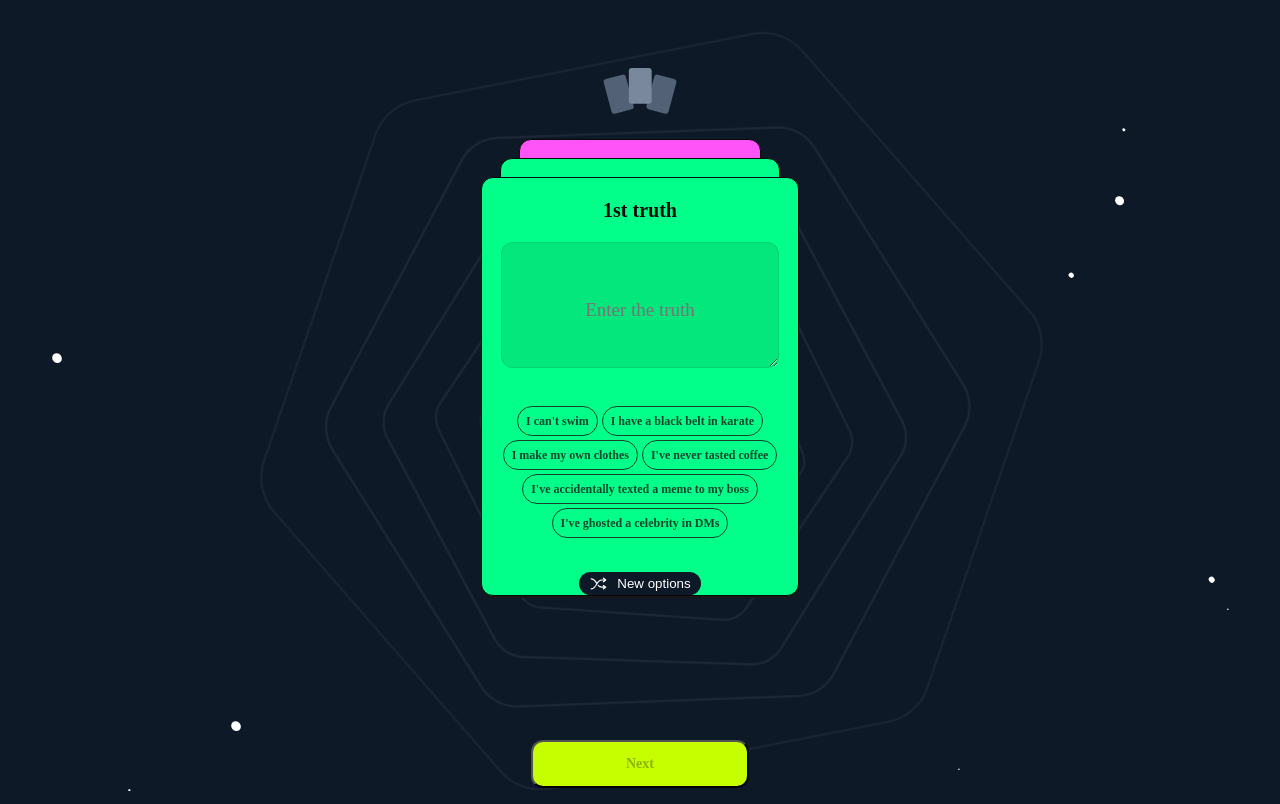
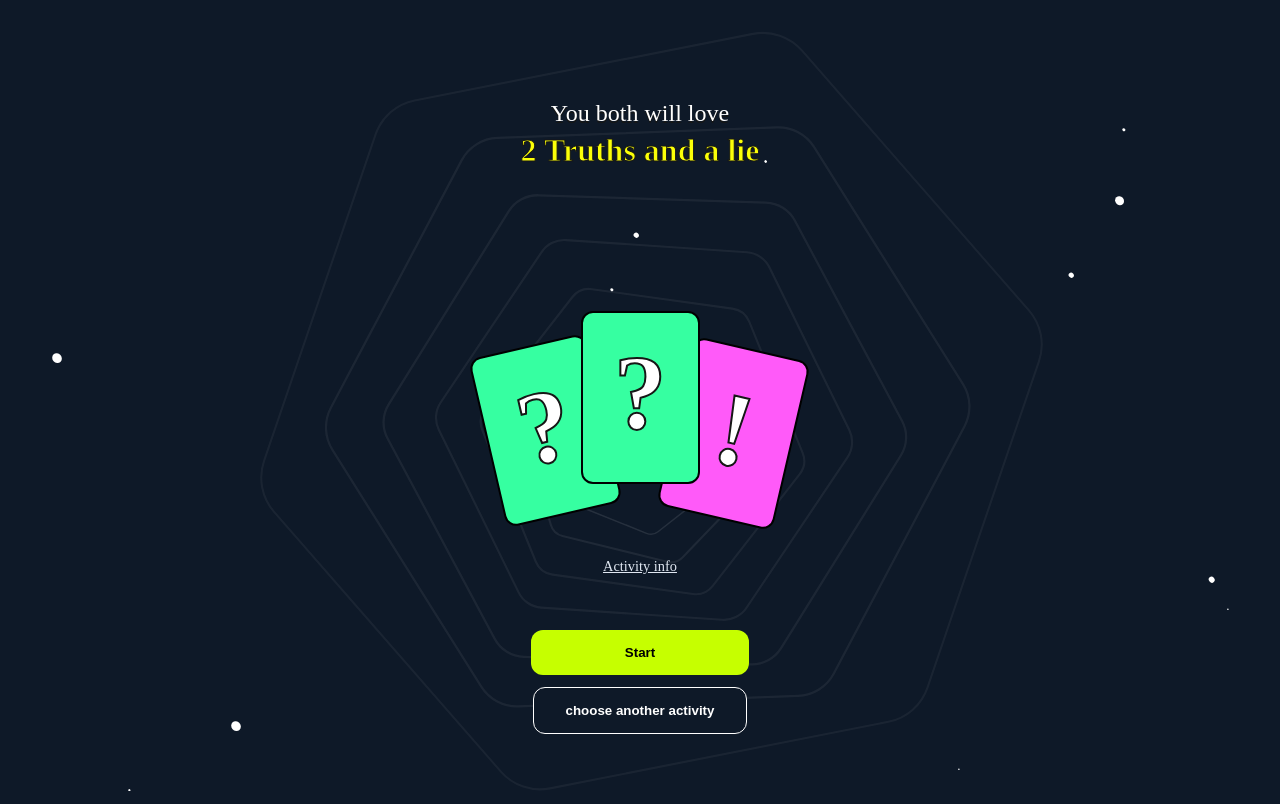
Before and after one commit to Abhirajkar27/TTOL_V2, a React (Create React App) app: page / in a window 1280 px wide. Built offline with nearby package versions, Linux system fonts and the light colour scheme.

Commit message:
2 pages ready

```diff
--- a/src/App.js
+++ b/src/App.js
@@ -1,13 +1,13 @@
-import React from "react";
+import React, { useState } from "react";
 import "./App.css";
 import Eclipse from "./components/Eclipse";
-import Cards from "./components/Cards";
-import TruthCards from "./components/TruthCards";
 import Landing from "./pages/Landing";
 import TruthIp from "./pages/TruthIp";
 
 
 const App = () => {
+  const [isAddTruthPage, setIsAddTruthPage] = useState(false);
+
   return (
     <div className="pgcont">
       <div className="bgpg1">
@@ -120,7 +120,8 @@ const App = () => {
       <Eclipse class="Eclp10"/>
       <Eclipse class="Eclp11"/>
       <Eclipse class="Eclp12"/>
-      <TruthIp/>
+      {!isAddTruthPage &&<Landing onNext={()=>{setIsAddTruthPage(true);}}/>}
+      {isAddTruthPage && <TruthIp/>}
     </div>
   );
 };
--- a/src/pages/Landing.jsx
+++ b/src/pages/Landing.jsx
@@ -1,7 +1,7 @@
 import React, { useState } from 'react'
 import Cards from '../components/Cards'
 import ActivityInfo from "../components/ActivityInfo";
-const Landing = () => {
+const Landing = (props) => {
   const [isShowActivityInfo, setISShowActivityInfo] = useState(false);
 
   return (
@@ -20,7 +20,7 @@ const Landing = () => {
         <p className='Landing_activity_info' onClick={() => { setISShowActivityInfo(true); }}>Activity info</p>
       </div>}
       <div className={`Landing_buttons ${isShowActivityInfo?'lbmargintop':''}`}>
-        <button className='Landing_start'>Start</button>
+        <button className='Landing_start' onClick={props.onNext}>Start</button>
         <button className='Landing_activity'>choose another activity</button>
       </div>
     </div>
```
Also changed, not shown: src/components/TruthCards.jsx (+7 -7 lines).
